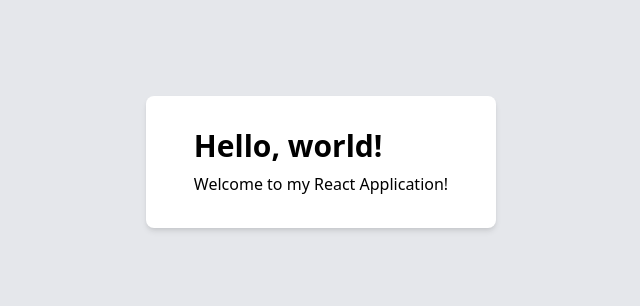
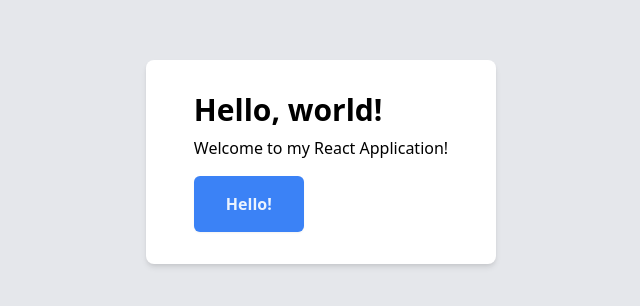
Before and after one commit to thorlucas/thors-react-app, a React (Create React App) app: page / in a window 1280 px wide. Shown: the part 238-544 px from the top of the page, without its empty margins (319-959 px from the left). Built offline with nearby package versions, Linux system fonts and the light colour scheme.

Commit message:
added Button example component

```diff
--- a/src/components/App/index.tsx
+++ b/src/components/App/index.tsx
@@ -1,3 +1,4 @@
+import { Button } from '@components/UI/Button';
 import React from 'react';
 
 const App: React.FC = () => {
@@ -7,8 +8,13 @@ const App: React.FC = () => {
 			<h1 className="mb-2 text-3xl font-semibold">
 				Hello, world!
 			</h1>
+			<div className="mb-4">
+				<p>Welcome to my React Application!</p>
+			</div>
 			<div>
-				<p>Welcome to my React Application!</p>
+				<Button role='primary'>
+					Hello!
+				</Button>
 			</div>
 		</div>
 	</div>
--- /dev/null
+++ b/src/components/UI/Button/index.tsx
@@ -0,0 +1,31 @@
+import React, { ButtonHTMLAttributes } from "react";
+
+type ButtonRole = 'primary' | 'secondary';
+
+interface ButtonProps {
+	role?: ButtonRole,
+	type?: ButtonHTMLAttributes<HTMLButtonElement>['type'],
+	children?: React.ReactNode,
+}
+
+export const Button: React.FC<ButtonProps> = ({
+	role = 'primary',
+	type,
+	children,
+}) => {
+	const color: string = (role === 'primary'
+		? 'bg-blue-500 text-white text-opacity-90 font-semibold hover:bg-blue-600'
+		: 'bg-gray-300 text-gray-900 hover:bg-gray-400'
+	);
+
+	return (
+		<button
+			className={ `px-8 py-4 rounded-md shadow-sm transition transition-color ${ color }` }
+			type={ type }
+		>
+			<div className="flex items-center justify-center">
+				{ children }
+			</div>
+		</button>
+	);
+};
```
